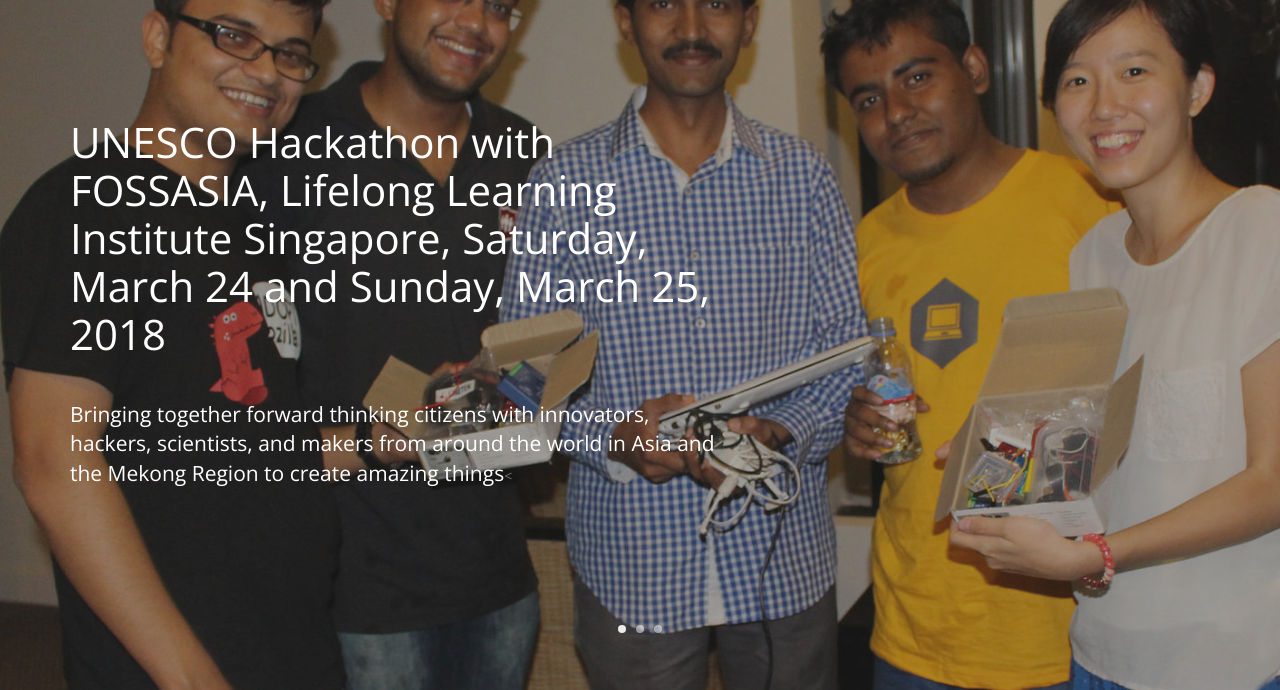
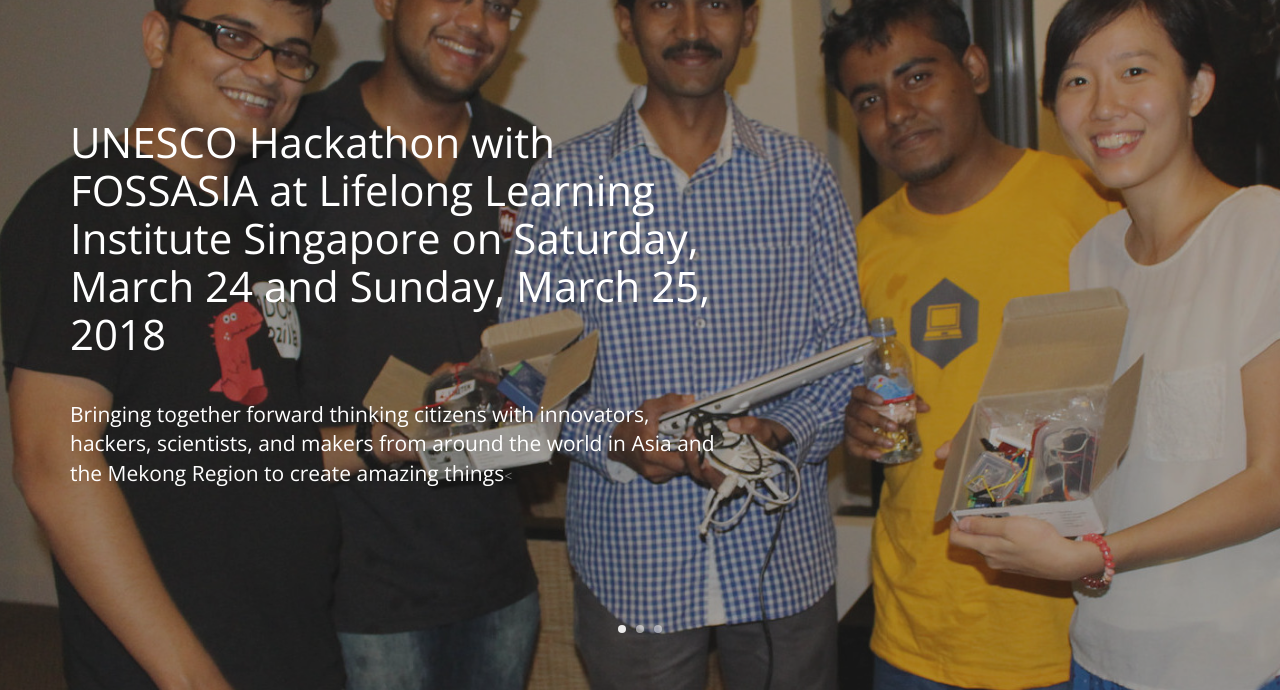
Before and after one commit to fossasia/sg18.sciencehack.asia, a plain HTML site: page index.html in a window 1280 px wide. Shown: the part 87-777 px from the top of the page. Drawn offline with nearby package versions, Linux system fonts and the light colour scheme; files whose address does not match are found by name.

Commit message:
2018 event update

```diff
--- a/index.html
+++ b/index.html
@@ -117,7 +117,7 @@
 							<div class="row">
 								<div class="col-sm-6 col-md-7">
 
-									<h1 class="large-h1 text-white">UNESCO Hackathon with FOSSASIA, Lifelong Learning Institute Singapore, Saturday, March 24 and Sunday, March 25, 2018</h1>
+									<h1 class="large-h1 text-white">UNESCO Hackathon with FOSSASIA at Lifelong Learning Institute Singapore on Saturday, March 24 and Sunday, March 25, 2018</h1>
 									<span class="lead text-white">Bringing together forward thinking citizens with innovators, hackers, scientists, and makers from around the world in Asia and the Mekong Region to create amazing things</span><
 
 								</div>
@@ -135,7 +135,7 @@
 							<div class="row">
 								<div class="col-sm-6 col-md-7">
 
-									<h1 class="large-h1 text-white">UNESCO Hackathon with FOSSASIA, Lifelong Learning Institute Singapore, Saturday, March 24 and Sunday, March 25, 2018</h1>
+									<h1 class="large-h1 text-white">UNESCO Hackathon with FOSSASIA at Lifelong Learning Institute Singapore on Saturday, March 24 and Sunday, March 25, 2018</h1>
 									<span class="lead text-white">More and more people want to experiment, invent, learn, share and make their own decisions. Together we come up with amazing solutions for sustainable development!</span><
 
 								</div>
@@ -153,7 +153,7 @@
 							<div class="row">
 								<div class="col-sm-6 col-md-7">
 
-									<h1 class="large-h1 text-white">UNESCO Hackathon with FOSSASIA, Lifelong Learning Institute Singapore, Saturday, March 24 and Sunday, March 25, 2018</h1>
+									<h1 class="large-h1 text-white">UNESCO Hackathon with FOSSASIA at Lifelong Learning Institute Singapore on Saturday, March 24 and Sunday, March 25, 2018</h1>
 									<span class="lead text-white">Empowering Sustainable Development in Asia and the Mekong Region.</span><
 
 								</div>
```
